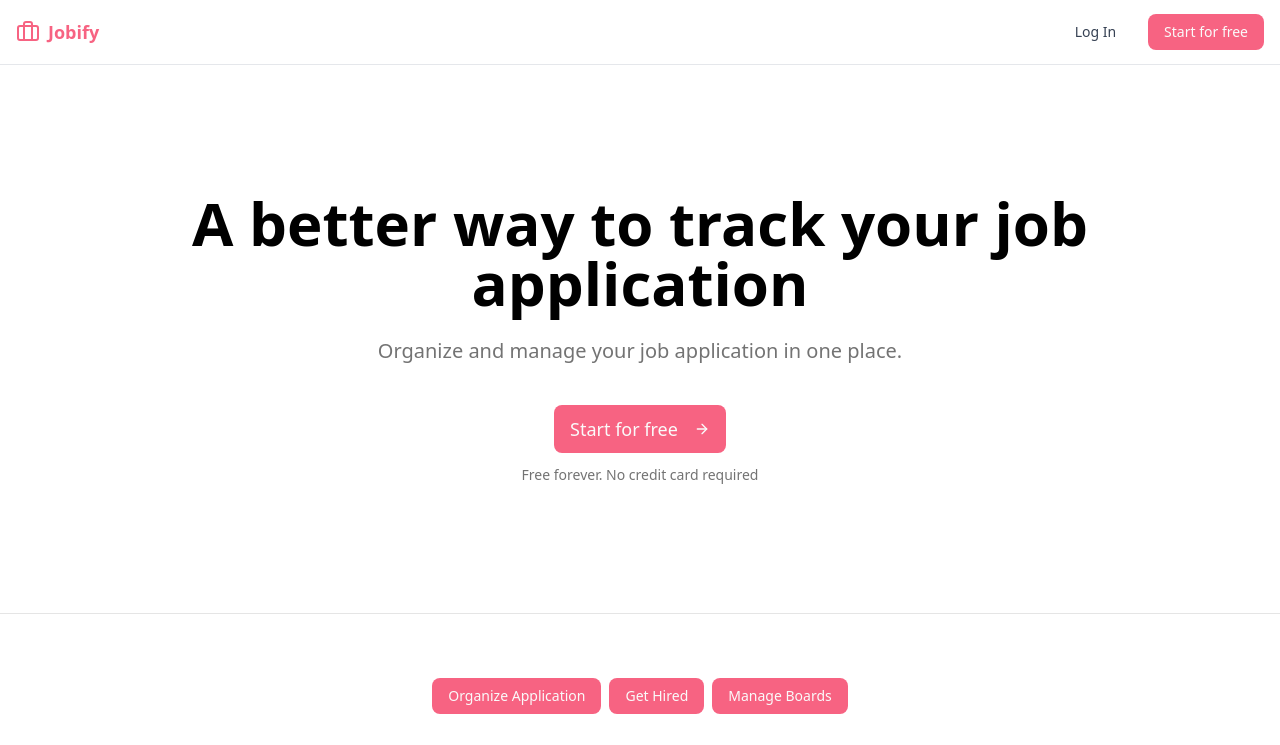
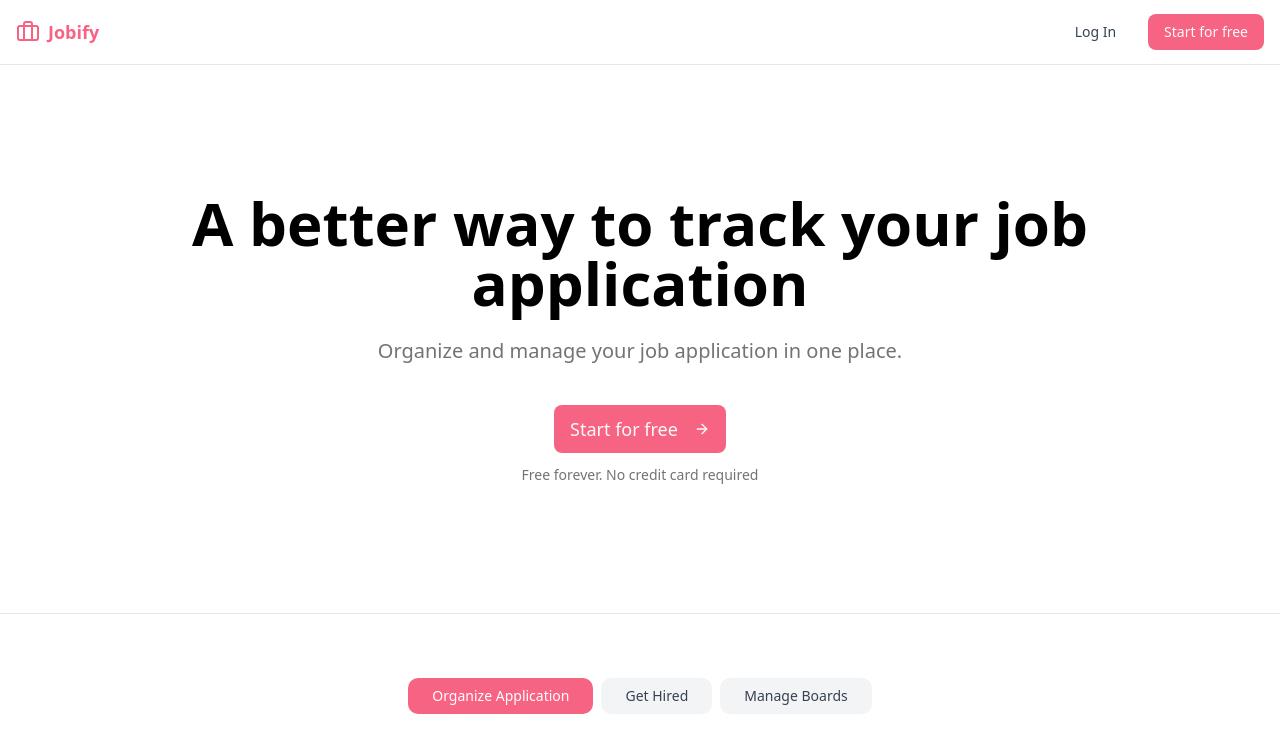
Before and after one commit to hrithikhadka/jobify, a Next.js app: page / in a window 1280 px wide. Shown: the top 745 px of the page. Built offline with nearby package versions, Linux system fonts and the light colour scheme.

Commit message:
highlight active tab with conditional styling

```diff
--- a/app/page.tsx
+++ b/app/page.tsx
@@ -38,11 +38,24 @@ export default function Home() {
             <div className="mx-auto max-w-6xl">
               {/*tabs*/}
               <div className="flex gap-2 justify-center mb-8">
-                <Button onClick={() => setActiveTab("organize")}>
+                <Button
+                  onClick={() => setActiveTab("organize")}
+                  className={`rounded-lg px-6 py-3 text-sm font-medium transition-colors ${activeTab === "organize" ? "bg-primary text-white" : "bg-gray-100 text-gray-700 hover:bg-gray-200"}`}
+                >
                   Organize Application
                 </Button>
-                <Button onClick={() => setActiveTab("hired")}>Get Hired</Button>
-                <Button onClick={() => setActiveTab("boards")}>
+
+                <Button
+                  onClick={() => setActiveTab("hired")}
+                  className={`rounded-lg px-6 py-3 text-sm font-medium transition-colors ${activeTab === "hired" ? "bg-primary text-white" : "bg-gray-100 text-gray-700 hover:bg-gray-200"}`}
+                >
+                  Get Hired
+                </Button>
+
+                <Button
+                  onClick={() => setActiveTab("boards")}
+                  className={`rounded-lg px-6 py-3 text-sm font-medium transition-colors ${activeTab === "boards" ? "bg-primary text-white" : "bg-gray-100 text-gray-700 hover:bg-gray-200"}`}
+                >
                   Manage Boards
                 </Button>
               </div>
```
